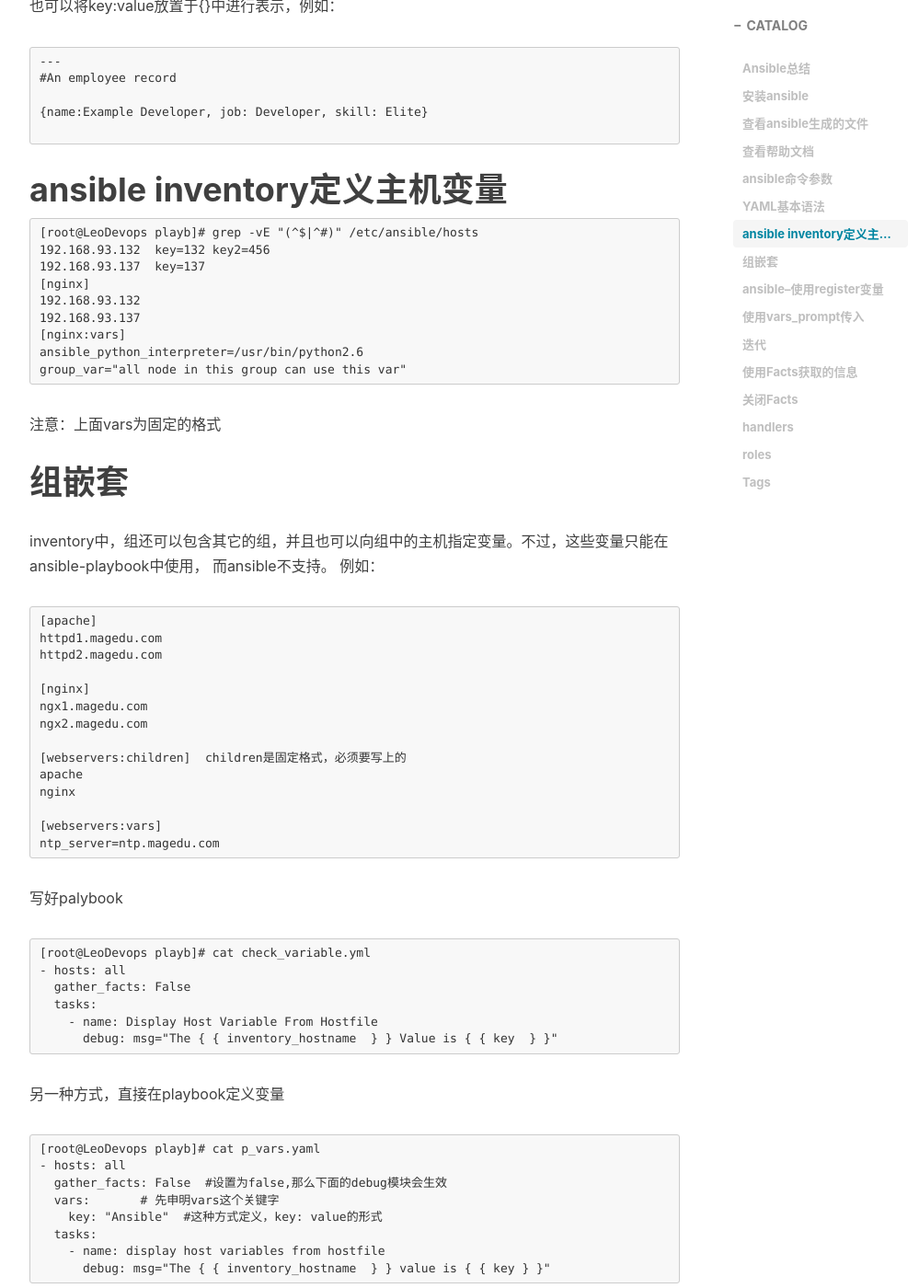
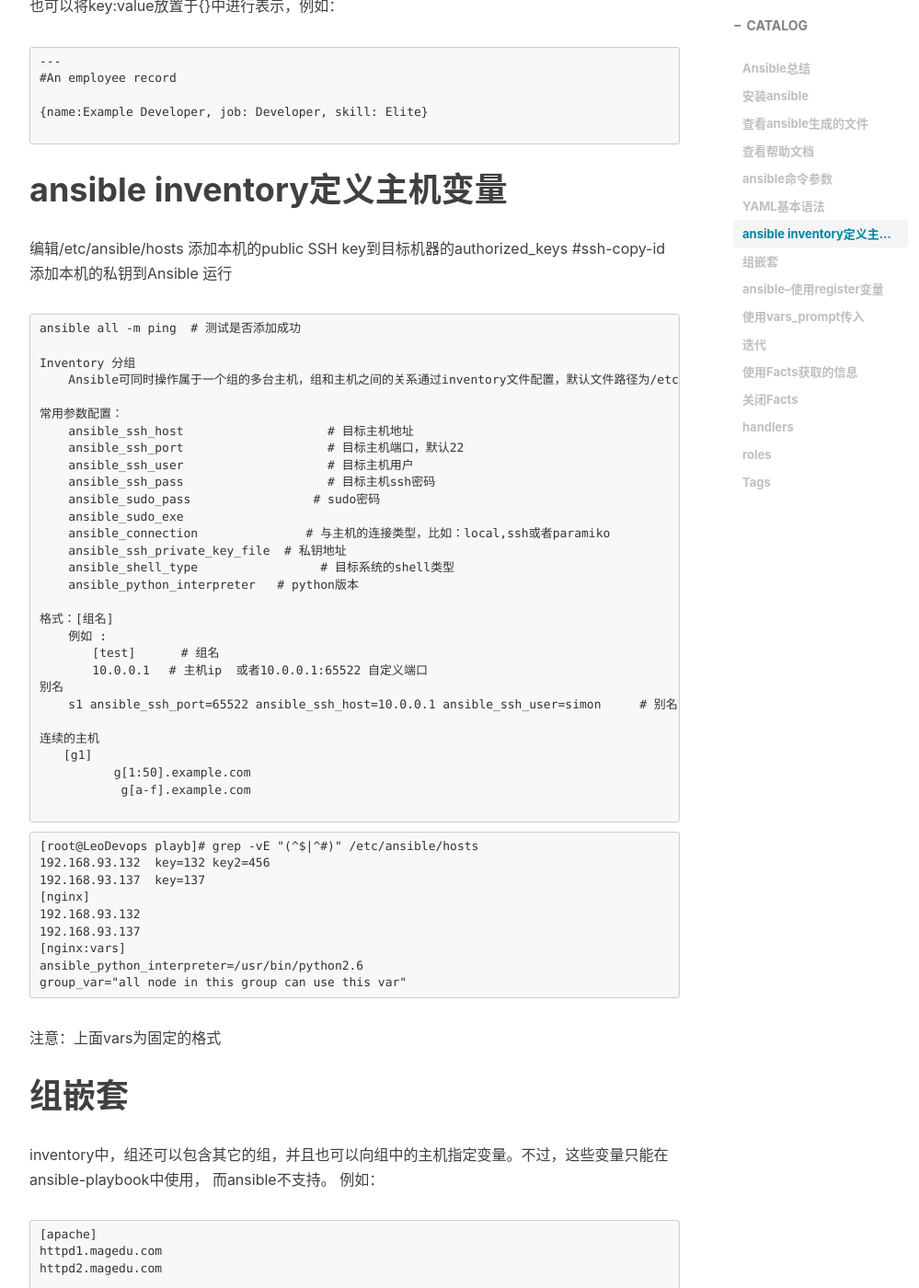
Before and after one commit to handerfly/handerfly.github.io, a Jekyll site: the page built from _posts/2019-05-18-Ansible总结.md, in a window 1280 px wide and 1400 px high, scrolled down 2714 px. Shown: the whole window at 92% size, without its empty margins (233-1232 px from the left). Built offline with Jekyll 4.4.1, drawn with Linux system fonts in a browser that asks for light colours; nearby versions of some CDN libraries; comment, search, counter and statistics services are not loaded.

Commit message:
Update 2019-05-18-Ansible总结.md

````diff
--- a/_posts/2019-05-18-Ansible总结.md
+++ b/_posts/2019-05-18-Ansible总结.md
@@ -111,6 +111,42 @@ skill:Elite
 
 ```
 # ansible inventory定义主机变量
+编辑/etc/ansible/hosts
+添加本机的public SSH key到目标机器的authorized_keys   #ssh-copy-id
+添加本机的私钥到Ansible
+运行
+```
+ansible all -m ping  # 测试是否添加成功
+
+Inventory 分组
+    Ansible可同时操作属于一个组的多台主机，组和主机之间的关系通过inventory文件配置，默认文件路径为/etc/ansible/hosts
+
+常用参数配置：
+    ansible_ssh_host                    # 目标主机地址
+    ansible_ssh_port                    # 目标主机端口，默认22
+    ansible_ssh_user                    # 目标主机用户
+    ansible_ssh_pass                    # 目标主机ssh密码
+    ansible_sudo_pass                 # sudo密码
+    ansible_sudo_exe
+    ansible_connection               # 与主机的连接类型，比如：local,ssh或者paramiko
+    ansible_ssh_private_key_file  # 私钥地址
+    ansible_shell_type                 # 目标系统的shell类型
+    ansible_python_interpreter   # python版本
+
+格式：[组名]
+    例如 :
+    　　[test]   　　# 组名
+    　　10.0.0.1　 # 主机ip  或者10.0.0.1:65522 自定义端口
+别名
+    s1 ansible_ssh_port=65522 ansible_ssh_host=10.0.0.1 ansible_ssh_user=simon  　　# 别名s1
+
+连续的主机
+　　[g1]
+       　　g[1:50].example.com
+        　　g[a-f].example.com
+
+```
+
 ```
 [root@LeoDevops playb]# grep -vE "(^$|^#)" /etc/ansible/hosts
 192.168.93.132  key=132 key2=456
````
